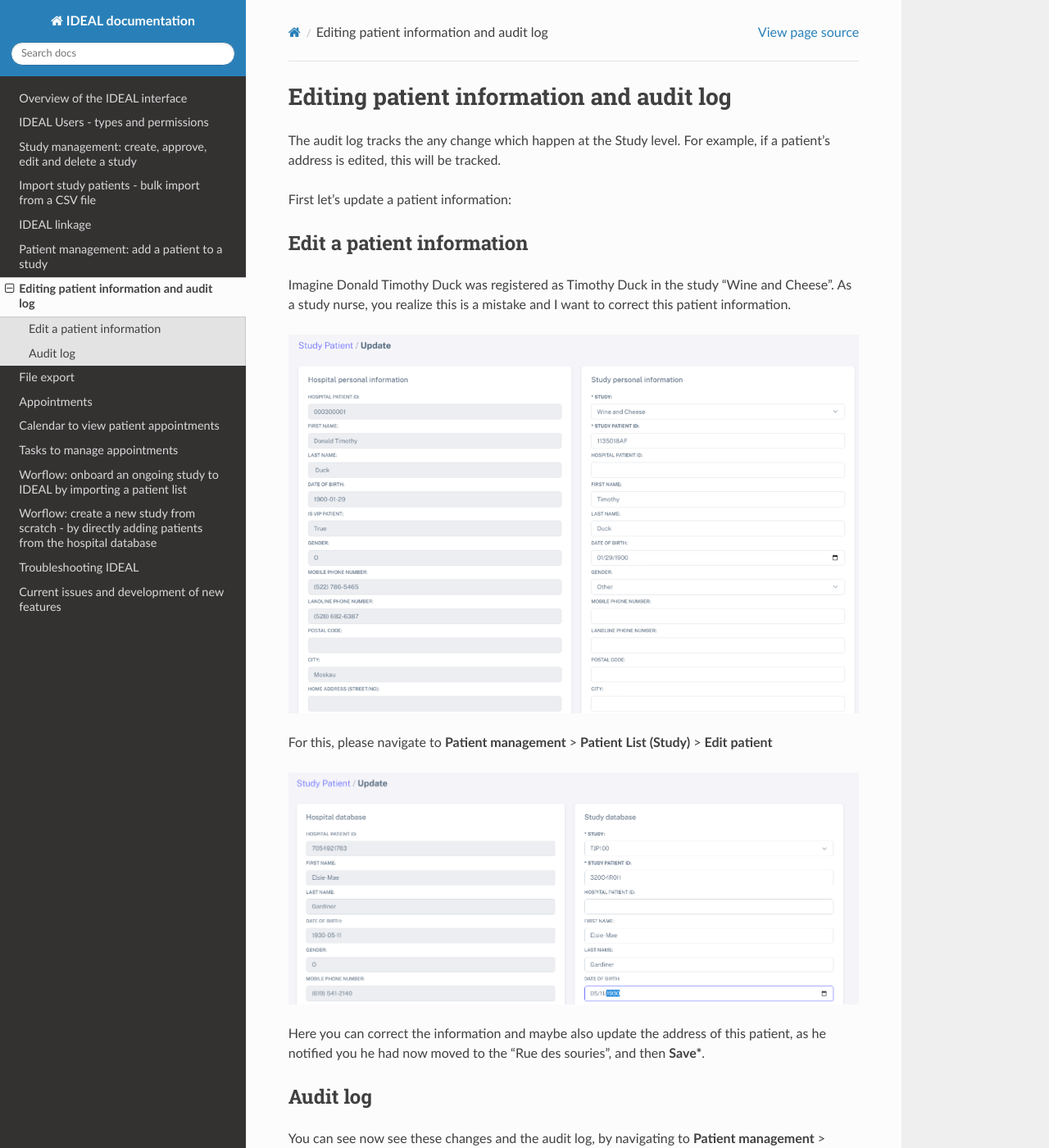
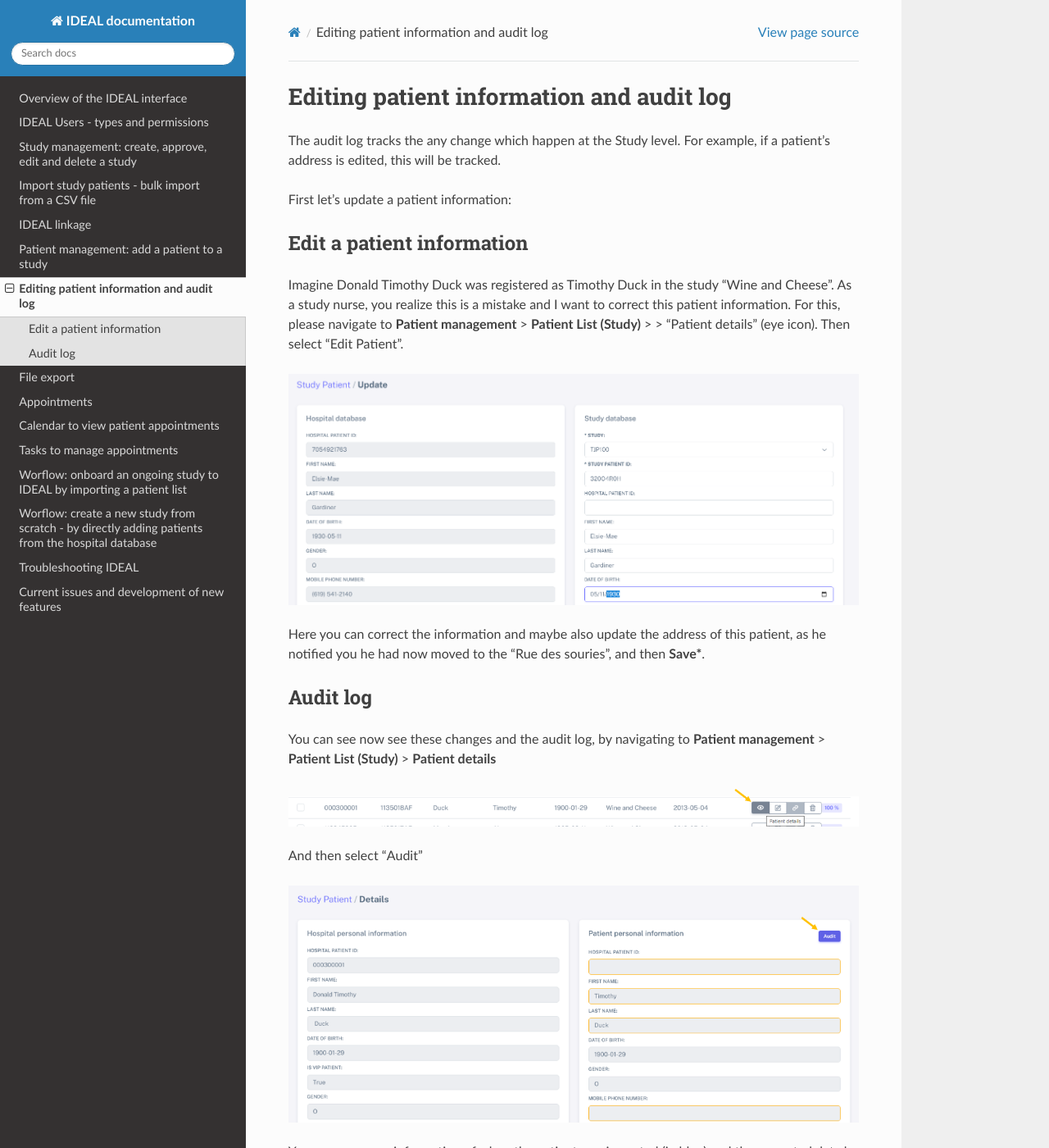
Before and after one commit to Nynuphar/IDEAL-doc, a Sphinx documentation site: the page built from docs/source/auditlog.rst, in a window 1280 px wide and 1400 px high. Shown: the whole window at 82% size. Built offline with Sphinx 7.4.7 and the Read the Docs theme 3.1.0, drawn with Linux system fonts in a browser that asks for light colours.

Commit message:
Update auditlog.rst

```diff
--- a/docs/source/auditlog.rst
+++ b/docs/source/auditlog.rst
@@ -8,11 +8,7 @@ First let's update a patient information:
 Edit a patient information
 ****************************
 
-Imagine Donald Timothy Duck was registered as Timothy Duck in the study "Wine and Cheese". As a study nurse, you realize this is a mistake and I want to correct this patient information.
-
-.. image:: DuckEdit.png
-
-For this, please navigate to **Patient management** > **Patient List (Study)** > **Edit patient**
+Imagine Donald Timothy Duck was registered as Timothy Duck in the study "Wine and Cheese". As a study nurse, you realize this is a mistake and I want to correct this patient information. For this, please navigate to **Patient management** > **Patient List (Study)** > > “Patient details” (eye icon). Then select “Edit Patient”.
 
 .. image:: EditPatient.png
 
```
